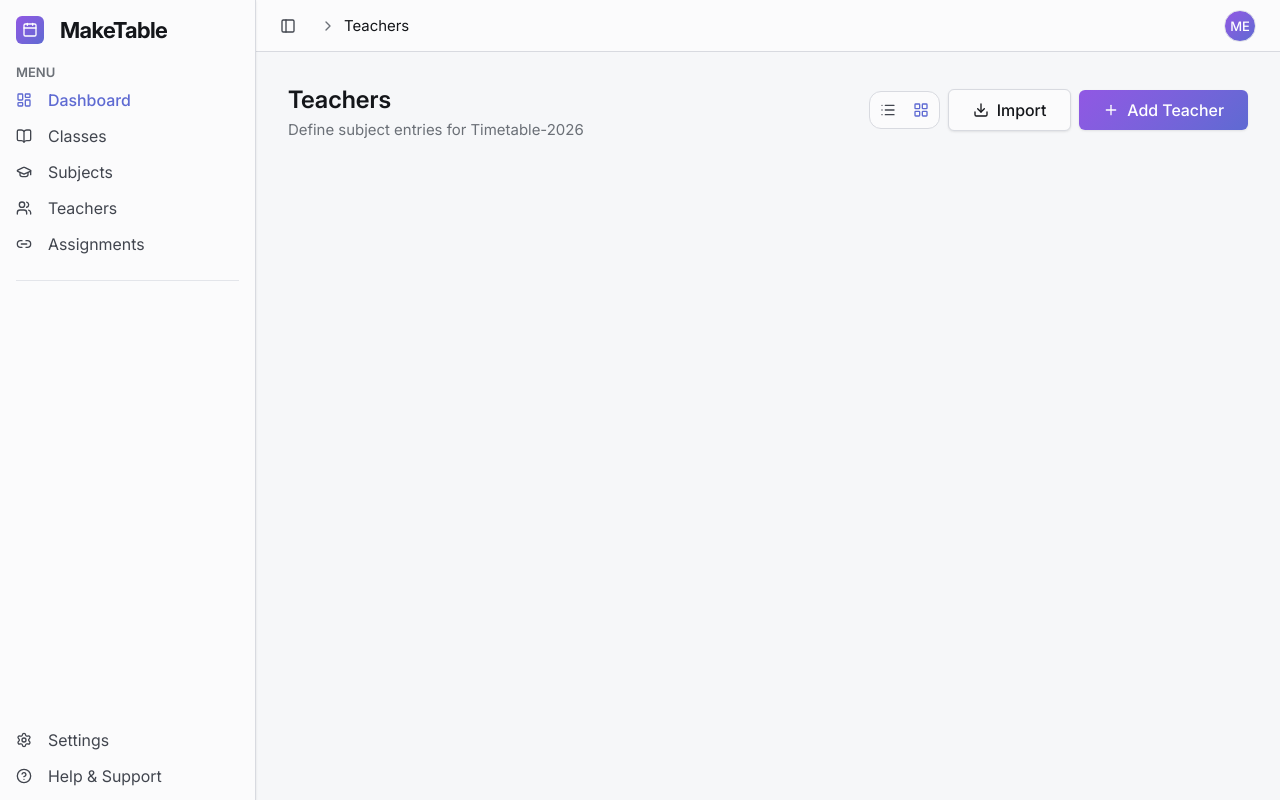
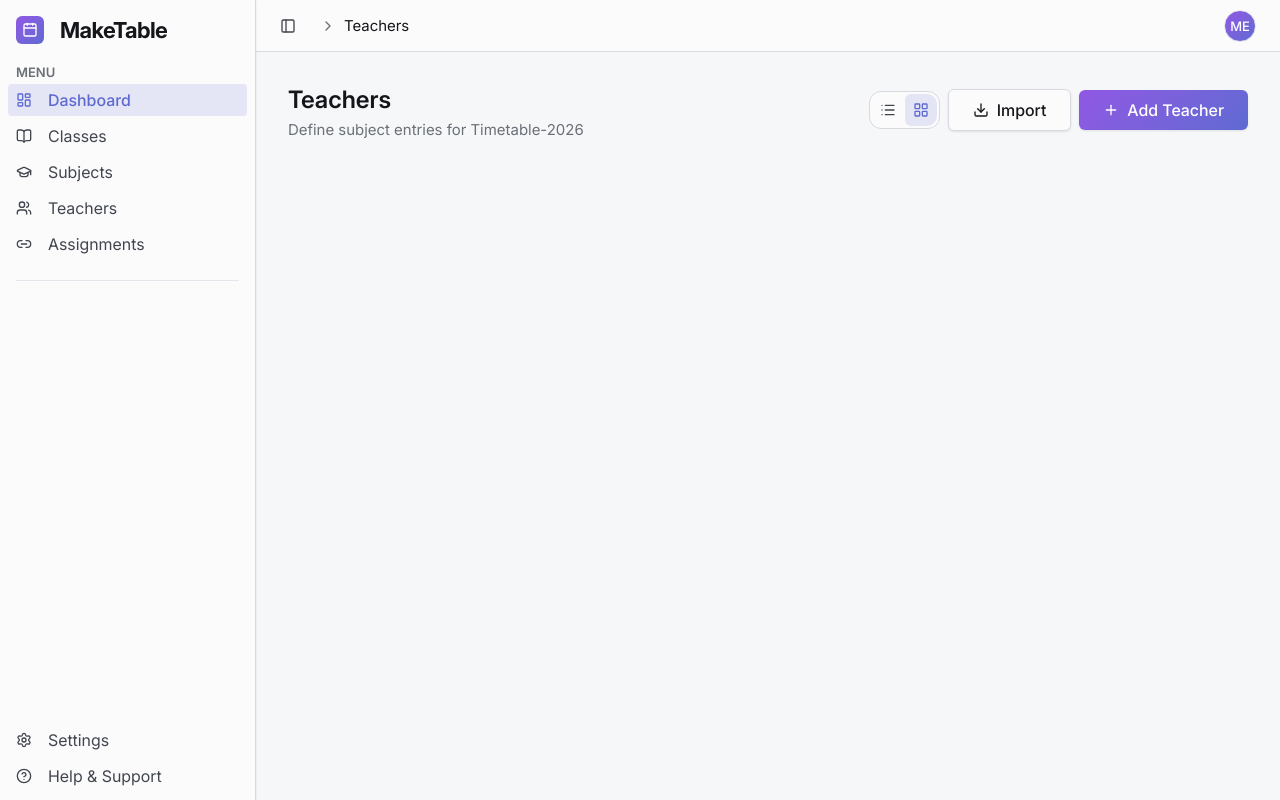
Before and after one commit to asifali411/Make-Table-App, a React (Vite) app: page /teachers in a window 1280 px wide. Built offline with nearby package versions, Linux system fonts and the light colour scheme.

Commit message:
fix: again messed up same shit

```diff
--- a/src/styles/theme.css
+++ b/src/styles/theme.css
@@ -4,6 +4,12 @@
     color-mix(in srgb, hsl(270 70% 60%) 80%, var(--color-accent)),
     var(--color-primary)
   );
+  --color-primary-highlight: color-mix(
+    in srgb,
+    var(--color-primary) 15%,
+    transparent
+  );
+
   --color-success-highlight: color-mix(
     in srgb,
     var(--color-success) 15%,
```
